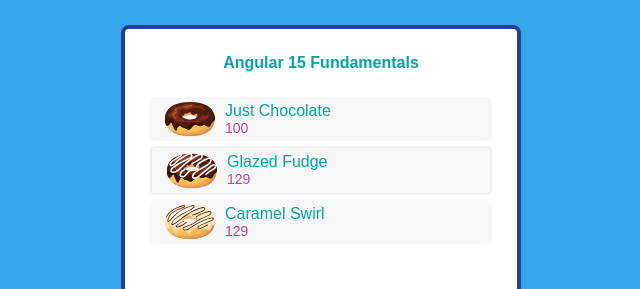
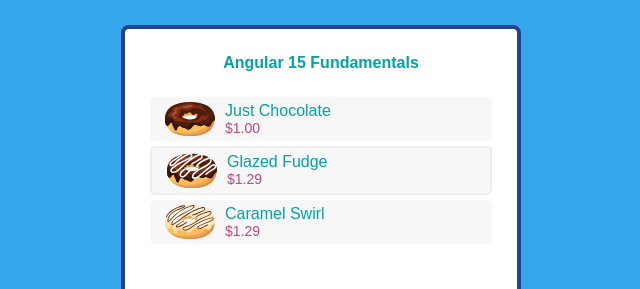
Before and after one commit to daonhan/angular15-fundamentals, an Angular app: page / in a window 1280 px wide. Shown: the top 289 px of the page, without its empty margins (319-959 px from the left). Built offline with nearby package versions, Linux system fonts and the light colour scheme.

Commit message:
use a pipe to format currency

```diff
--- a/src/app/admin/components/item-card/item-card.component.html
+++ b/src/app/admin/components/item-card/item-card.component.html
@@ -2,6 +2,6 @@
   <img src="/assets/img/{{data.icon}}.svg" [alt]="data.name" class="item-card-icon" />
   <div>
     <p class="item-card-name">{{data.name}}</p>
-    <p class="item-card-price">{{data.price}}</p>
+    <p class="item-card-price">{{(data.price/100)|currency}}</p>
   </div>
 </div>
```
